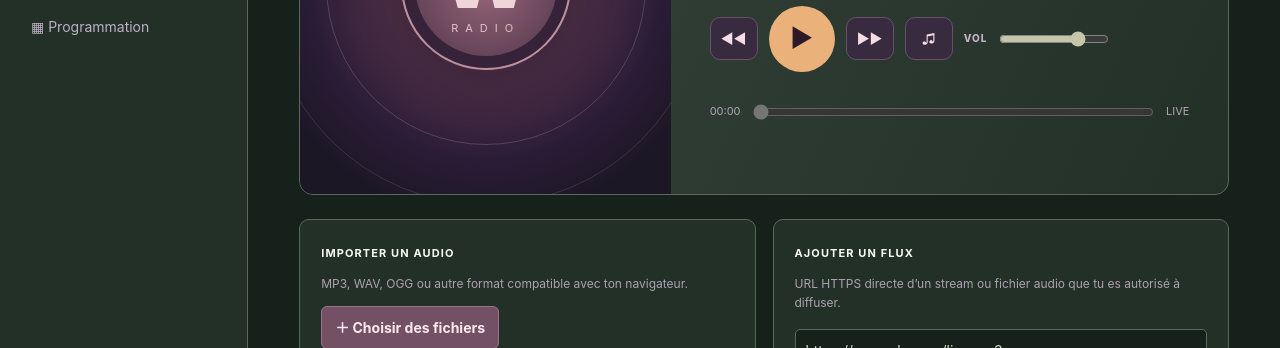
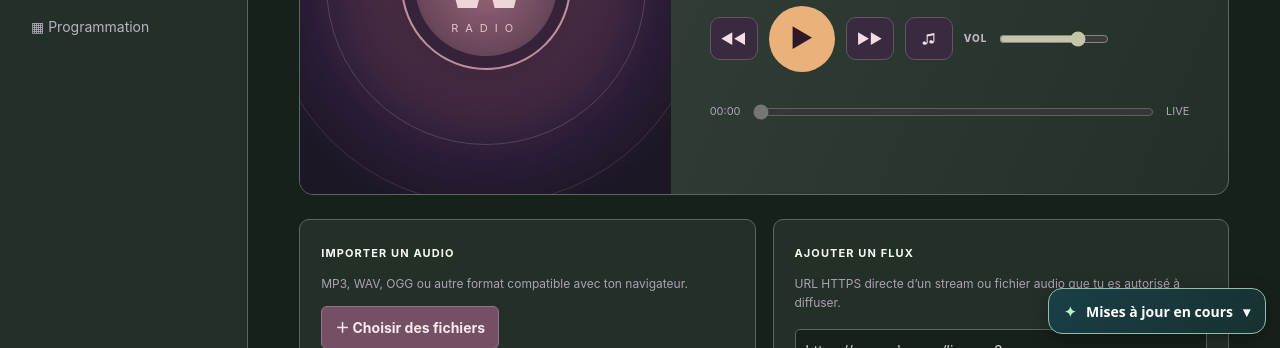
Before and after one commit to Motherlode94/WarLike-Radio, a plain HTML site: page index.html in a window 1280 px wide. Shown: the part 452-800 px from the top of the page. Drawn offline with Linux system fonts and the light colour scheme.

Commit message:
feat(ui): add unobtrusive update notice

```diff
--- a/index.html
+++ b/index.html
@@ -1,7 +1,7 @@
 <!doctype html><html data-warlike-app="warlike-radio" lang="fr"><head><meta charset="utf-8"><meta name="viewport" content="width=device-width,initial-scale=1"><meta name="theme-color" content="#17101e"><title>WarLike Radio — On Air</title><link rel="stylesheet" href="./style.css">
 <link rel="stylesheet" href="./design-system/warlike-foundation.css?v=1.1">
 <link rel="stylesheet" href="./design-system/warlike-shell.css?v=1.1">
-</head><body><div class="app">
+<link rel="stylesheet" href="./warlike-update-status.css"></head><body><details class="warlike-update-notice"><summary>Mises à jour en cours</summary><p>WarLike évolue : améliorations et nouvelles fonctionnalités. Vous pouvez continuer à utiliser cette application normalement.</p></details><div class="app">
 <aside class="side"><a class="brand" href="https://warlike-hub.pages.dev/"><span class="logo">W</span><span><b>WARLIKE</b><small>RADIO / BROADCAST</small></span></a><div class="side-title">TA RADIO</div><p style="padding:0 16px"><a href="./public.html">Écouter WarLike ON AIR ↗</a><a href="./control.html" style="display:block;margin-top:12px">Régie d’antenne ↗</a></p><nav><button data-tab="player" class="active">◉ Écouter</button><button data-tab="stations">◉ Radios en direct</button><button data-tab="favorites">★ Favoris</button><button data-tab="library">▤ Bibliothèque</button><button data-tab="schedule">▦ Programmation</button></nav><div class="side-end"><span class="led"></span>LECTEUR LOCAL<span class="muted">Cette version ne diffuse pas en direct vers d’autres auditeurs.</span></div></aside>
 <main><header class="top"><div><span class="eyebrow">WARLIKE / CREATIVE NETWORK</span><h1>RADIO<span>01</span></h1><p>Une scène pour nos sons, émissions et découvertes.</p></div><a href="https://warlike-hub.pages.dev/" class="back">↖ Retour au Hub</a></header>
 <section id="playerPanel" class="panel"><div class="onair"><span class="live">● STATION PERSONNELLE</span><span id="sourceStatus">Aucune source chargée</span></div>
```
